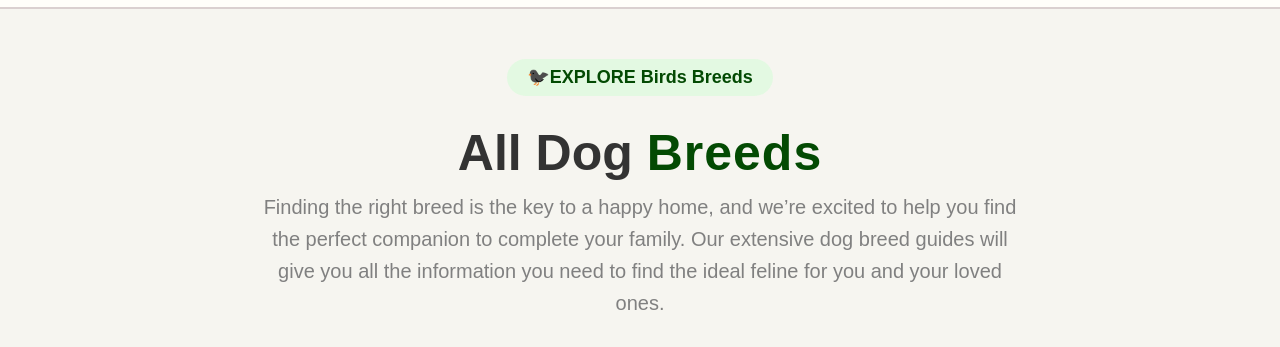
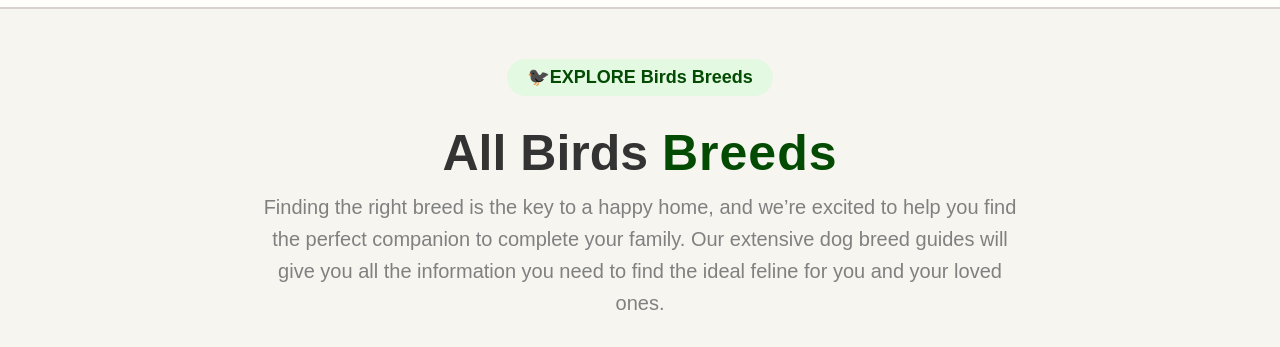
Before and after one commit to SidDeshmane26/PetVeda, a plain HTML site: page Birds.html in a window 1280 px wide. Shown: the part 156-503 px from the top of the page. Drawn offline with Linux system fonts and the light colour scheme.

```diff
--- a/Birds.html
+++ b/Birds.html
@@ -72,7 +72,7 @@
 
             <h3>🐦‍⬛EXPLORE Birds Breeds</h3>
             <div class="heading">
-                <h1>All Dog <span>Breeds</span></h1>
+                <h1>All Birds <span>Breeds</span></h1>
                 <p>Finding the right breed is the key to a happy home, and we’re excited to help
                     you find the perfect companion to complete your family. Our extensive dog breed guides will give
                     you all the information you need to find the ideal feline for you and your loved ones.</p>
```
Also changed, not shown: Assets/products/Belt.png (added), Assets/products/Bird_feeders.png (added), Assets/products/Bird_standpng.png (added), Assets/products/Metal_mask.png (added), Assets/products/Net.png (added), Assets/products/Pet_Bed.png (added), Assets/products/Pet_Bowl.png (added), Assets/products/Small_Pet_Water_Bottle.png (added), Assets/products/Toy_combo_set.png (added), Assets/products/buddy_toy.png (added), Assets/products/dog_cat_neck_caller.png (added), Assets/products/premium_dog_food.png (added).
